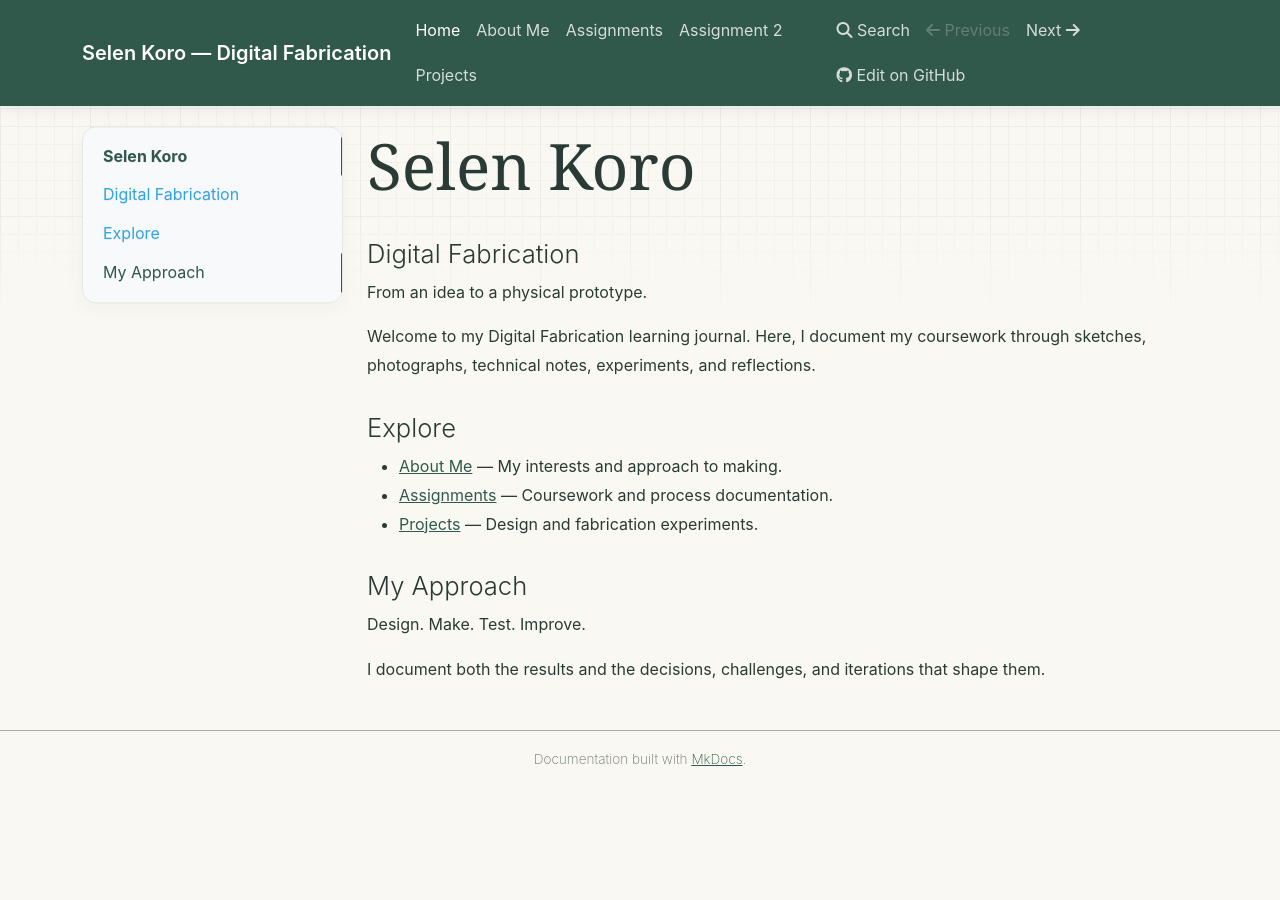
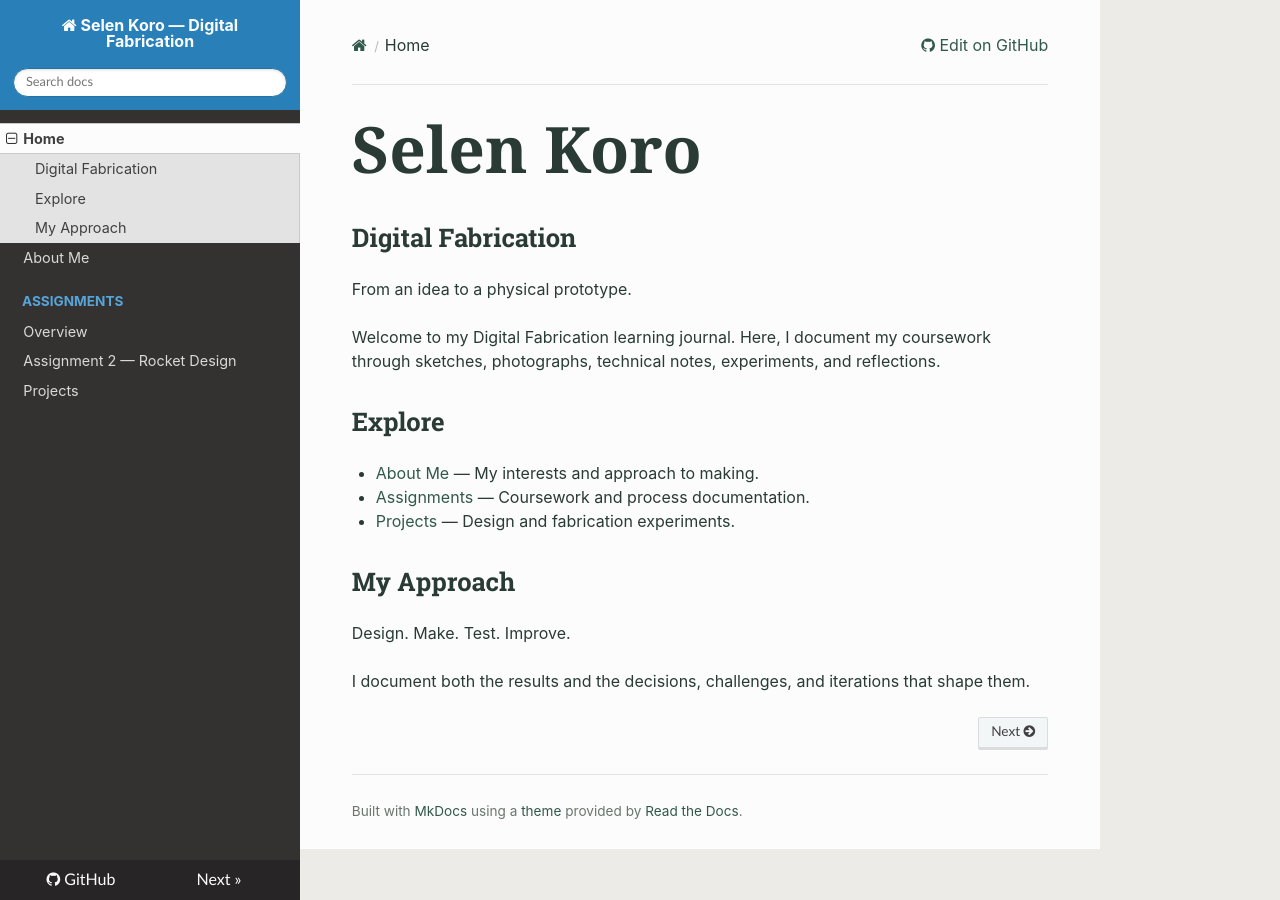
Before and after one commit to Koros1/digital-fabrication, an MkDocs documentation site: the page built from docs/index.md, in a window 1280 px wide. Built offline with MkDocs 1.6.1, drawn with Linux system fonts in a browser that asks for light colours; nearby versions of some CDN libraries.

Commit message:
Update mkdocs.yml

```diff
--- a/mkdocs.yml
+++ b/mkdocs.yml
@@ -5,13 +5,14 @@ site_url: https://koros1.github.io/digital-fabrication/
 repo_url: https://github.com/Koros1/digital-fabrication
 
 theme:
-  name: mkdocs
+  name: readthedocs
 
 nav:
   - Home: index.md
   - About Me: about.md
-  - Assignments: assignments.md
-  - Assignment 2: assignment-2.md
+  - Assignments:
+      - Overview: assignments.md
+      - Assignment 2 — Rocket Design: assignment-2.md
   - Projects: projects.md
 
 extra_css:
```
